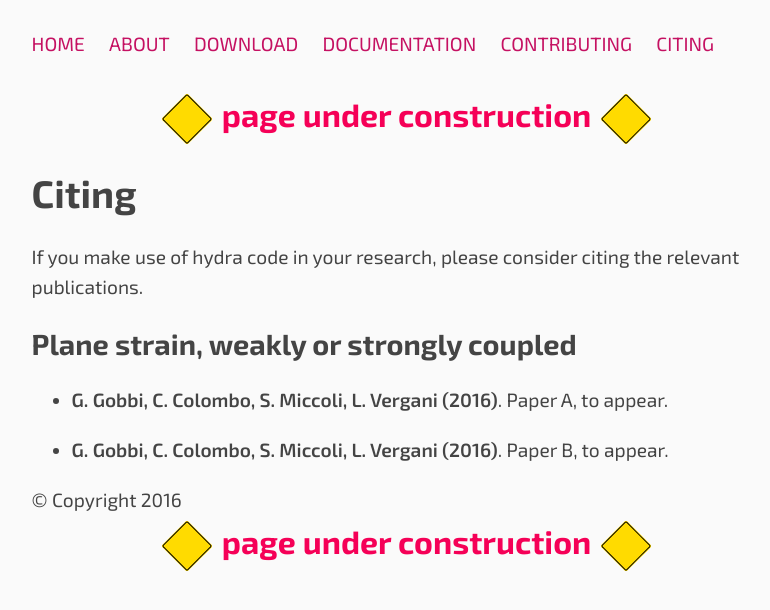
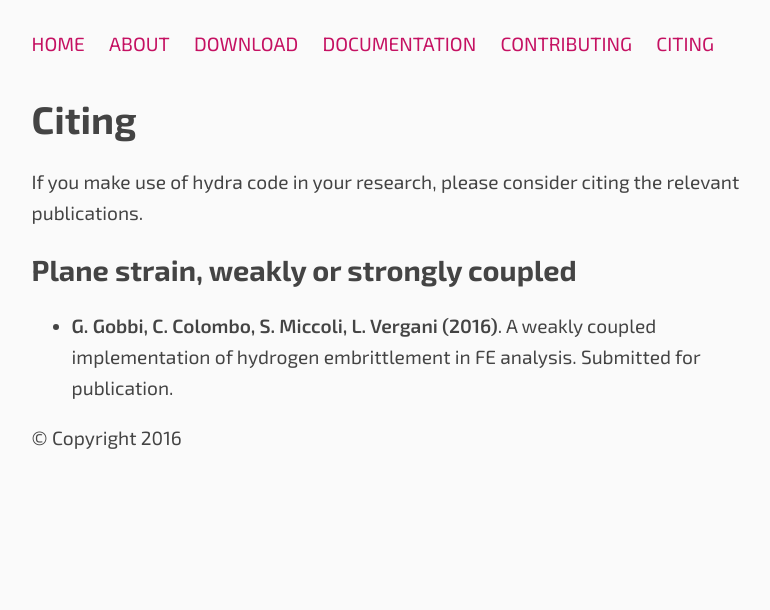
Before and after one commit to PoliHydra/polihydra.github.io, a Jekyll site: the page built from citing.md, in a window 1280 px wide. Shown: the top 610 px of the page, without its empty margins (122-892 px from the left). Built offline with Jekyll 4.4.1, drawn with Linux system fonts in a browser that asks for light colours.

Commit message:
updating the citing page and descriptions

```diff
--- a/citing.md
+++ b/citing.md
@@ -1,9 +1,12 @@
 ---
-layout: page_WIP
+layout: page
 title: Citing
-robots: noindex
-sitemap: false
+robots: nocache
+sitemap: true
 permalink: /citing/
+description: >
+  A collection of literature relevant to the Polihydra Project. Journal
+  articles about the hydra code will be listed here, along with applications.
 ---
 # {{ page.title }}
 
@@ -16,16 +19,9 @@ relevant publications.
 
 * <span class="authors">G. Gobbi, C. Colombo, S. Miccoli, L. Vergani</span>
   <span class="year">(2016)</span>.
-  <span class="title">Paper A</span>,
-  <span class="where">to appear</span>.
-{::comment}
-  <span class="doi"></span>
-{:/comment}
-
-* <span class="authors">G. Gobbi, C. Colombo, S. Miccoli, L. Vergani</span>
-  <span class="year">(2016)</span>.
-  <span class="title">Paper B</span>,
-  <span class="where">to appear</span>.
+  <span class="title">A weakly coupled implementation
+     of hydrogen embrittlement in FE analysis</span>.
+  <span class="where">Submitted for publication</span>.
 {::comment}
   <span class="doi"></span>
 {:/comment}
```
Also changed, not shown: contributing.md (+5 -2 lines), download.md (+4 -2 lines).
